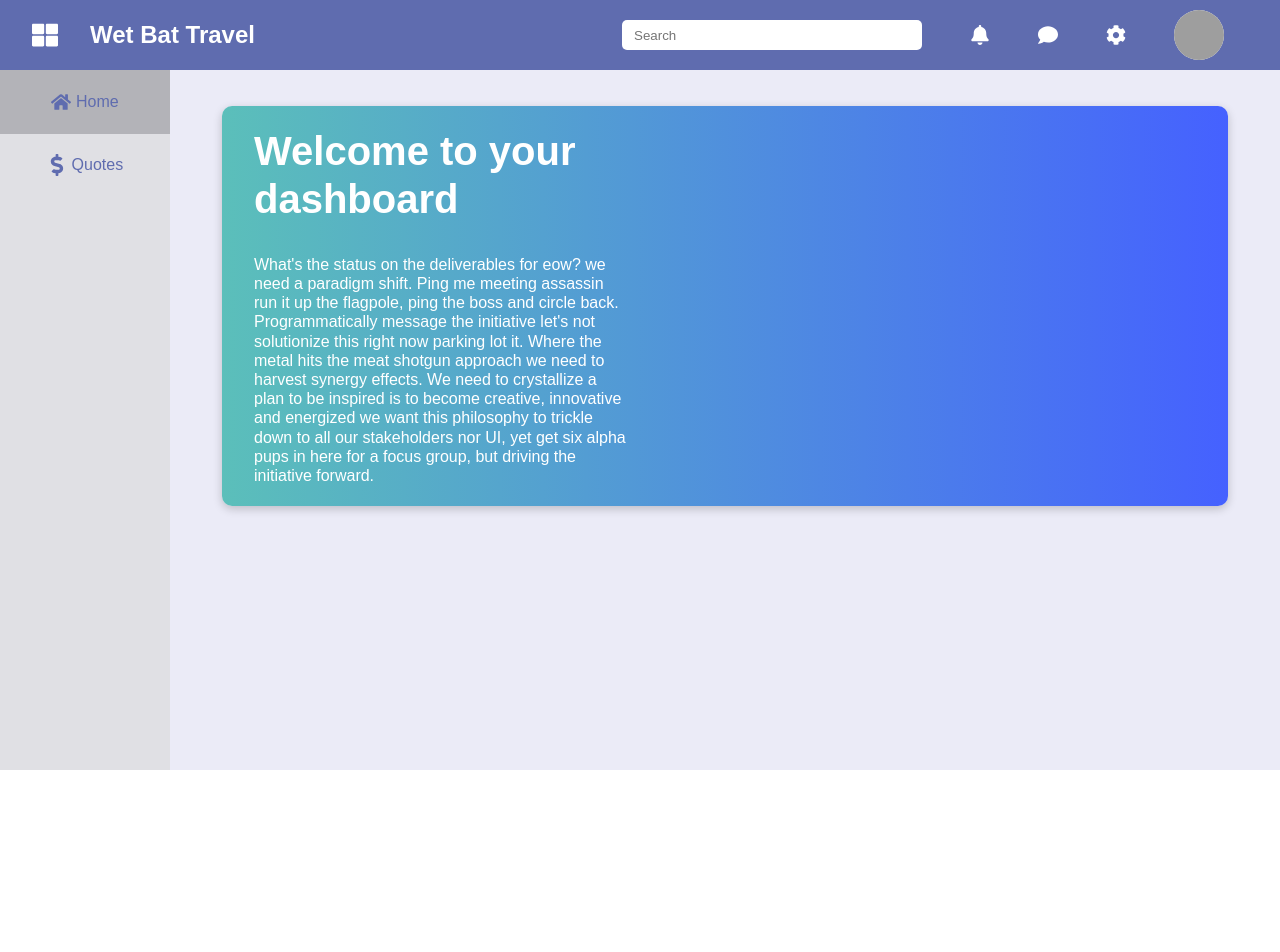
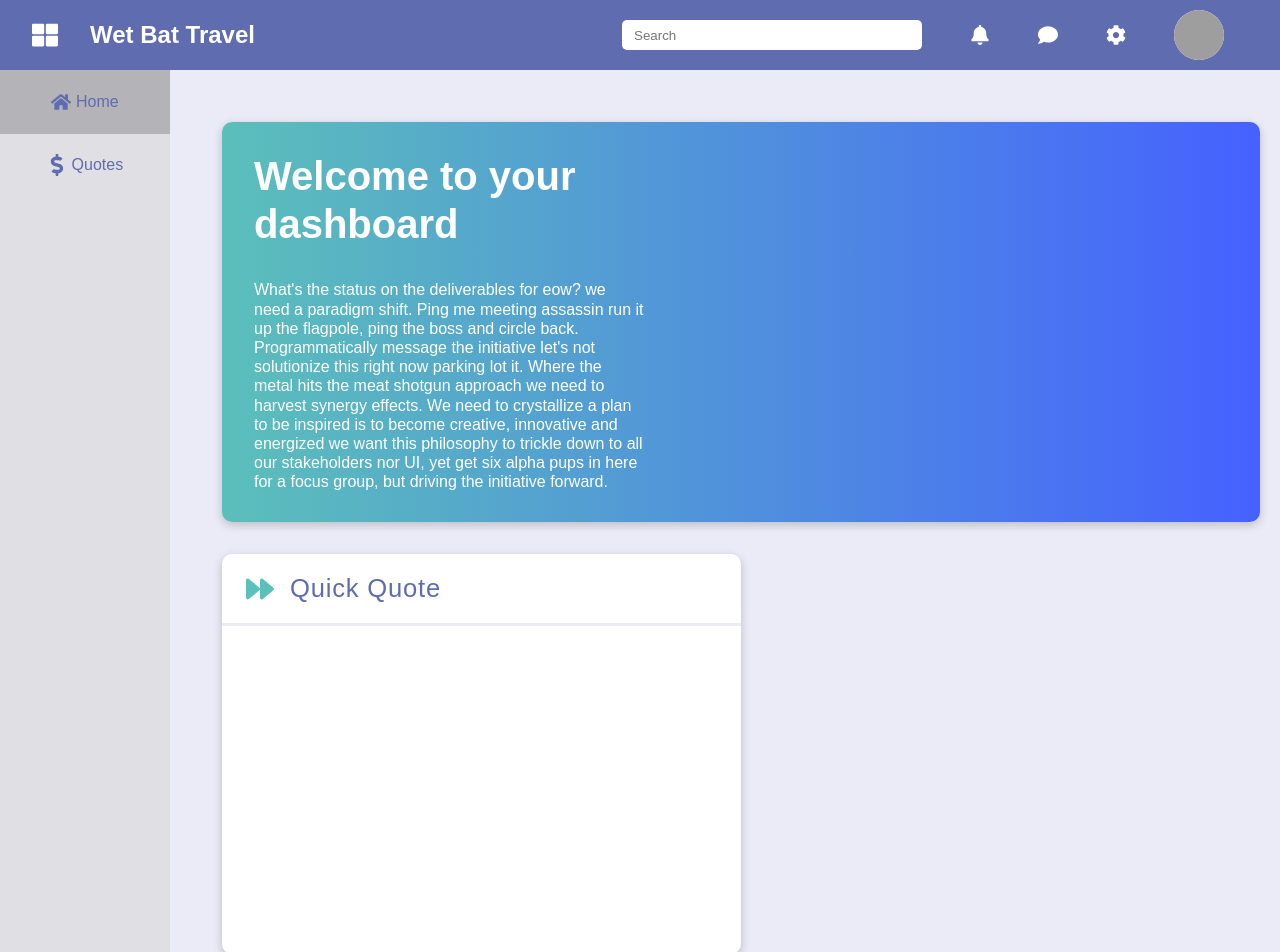
Before and after one commit to mgibby91/LC-takehome, a React (Create React App) app in the folder LC-wetbat-client/: page / in a window 1280 px wide. Shown: the top 952 px of the page. Before the commit the page ends 800 px from the top, so only its background shows below. Built offline with nearby package versions, Linux system fonts and the light colour scheme; no server answers; grey boxes are pictures that could not be loaded.

Commit message:
add initial layout for quick quote on home page

```diff
--- a/LC-wetbat-client/src/components/home/Home.jsx
+++ b/LC-wetbat-client/src/components/home/Home.jsx
@@ -1,7 +1,9 @@
 import React from 'react';
 import '../../styles/home.css';
+import HomeQuickQuote from './HomeQuickQuote';
 import axios from 'axios';
 import { useEffect } from 'react';
+
 
 export default function Home(props) {
 
@@ -25,15 +27,19 @@ export default function Home(props) {
 
   return (
     <div className='home-main-container'>
+
       <div className="extended-card-container">
         <div className="main-card-left">
           <div className="main-card-left-title">Welcome to your dashboard</div>
           <div className="main-card-left-text">What's the status on the deliverables for eow? we need a paradigm shift. Ping me meeting assassin run it up the flagpole, ping the boss and circle back. Programmatically message the initiative let's not solutionize this right now parking lot it. Where the metal hits the meat shotgun approach we need to harvest synergy effects. We need to crystallize a plan to be inspired is to become creative, innovative and energized we want this philosophy to trickle down to all our stakeholders nor UI, yet get six alpha pups in here for a focus group, but driving the initiative forward.</div>
         </div>
-        <div className="main-card-right">
+        <div className="main-card-right"></div>
+      </div>
 
-        </div>
-      </div>
+      <HomeQuickQuote
+
+      />
+
     </div>
   )
 
--- /dev/null
+++ b/LC-wetbat-client/src/components/home/HomeQuickQuote.jsx
@@ -0,0 +1,21 @@
+import React from 'react';
+import { FontAwesomeIcon } from '@fortawesome/react-fontawesome';
+import { faForward } from '@fortawesome/free-solid-svg-icons';
+
+export default function HomeQuickQuote() {
+
+  return (
+    <div className="home-card-container">
+
+      <div className="quotes-list-title">
+        <FontAwesomeIcon icon={faForward} id='quotes-main-icon' />
+        <div className="quotes-list-title-title">Quick Quote</div>
+      </div>
+
+      <div className="quick-quote-body">
+
+      </div>
+    </div>
+  )
+
+}
--- a/LC-wetbat-client/src/styles/home.css
+++ b/LC-wetbat-client/src/styles/home.css
@@ -2,16 +2,17 @@
   padding: 2.25rem;
   background: #ebebf7;
   width: 100%;
-  display: flex
+  display: flex;
+  flex-direction: column;
 }
 
-.card-container {
+.home-card-container {
   border-radius: 10px;
   background: white;
   box-shadow: 0px 3px 10px rgba(0,0,0,0.2);
   width: 50%;
   height: 400px;
-  margin: 0 1rem;
+  margin: 1rem;
 }
 
 .extended-card-container {
@@ -20,7 +21,7 @@
   box-shadow: 0px 3px 10px rgba(0,0,0,0.2);
   width: 100%;
   height: 400px;
-  margin: 0 1rem;
+  margin: 1rem;
   padding: 2rem;
 }
 
--- a/LC-wetbat-client/src/styles/nav.css
+++ b/LC-wetbat-client/src/styles/nav.css
@@ -67,7 +67,7 @@
 
 /******************** SIDE NAV *********************/
 .side-nav-container {
-  height: 700px;
+  height: 1000px;
   width: 170px;
   background: #e0e0e4;
   display: flex;
--- a/LC-wetbat-client/src/styles/quotes.css
+++ b/LC-wetbat-client/src/styles/quotes.css
@@ -138,6 +138,7 @@
   margin-top: 0.5rem;
   display: flex;
   flex-direction: column;
+  overflow: auto;
 }
 
 .quotes-list-selected {
```
